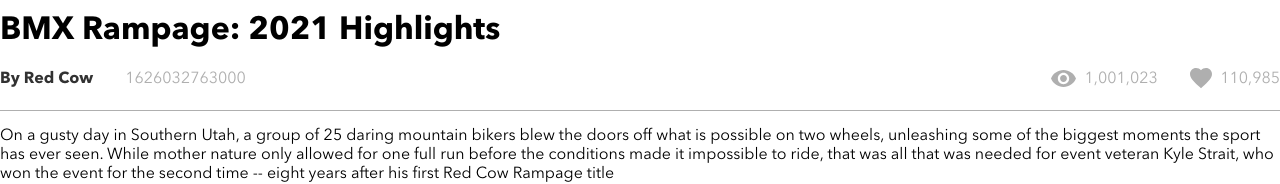
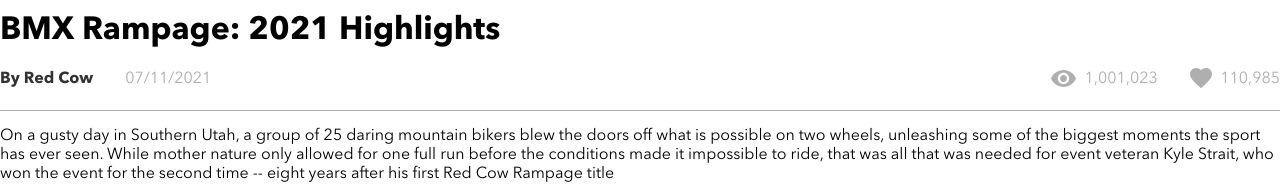
Before and after one commit to QurayshSaif/BrainFlix, a React (Create React App) app: page / in a window 1280 px wide. Shown: the part 499-683 px from the top of the page. Built offline with nearby package versions, Linux system fonts and the light colour scheme.

Commit message:
Converted timestamp to date format

```diff
--- a/src/components/UserComments/UserComments.jsx
+++ b/src/components/UserComments/UserComments.jsx
@@ -1,6 +1,16 @@
 import "./UserComments.scss";
 
 export default function UserComments({ commentsList }) {
+  function formatDate(timestamp) {
+    const date = new Date(timestamp);
+    const month = date.getMonth() + 1;
+    const day = date.getDate();
+    const year = date.getFullYear();
+    const formattedMonth = month < 10 ? `0${month}` : month;
+    const formattedDay = day < 10 ? `0${day}` : day;
+    const formattedDate = `${formattedMonth}/${formattedDay}/${year}`;
+    return formattedDate;
+  }
   return (
     <section className="comments">
       {commentsList.map((comment) => (
@@ -11,7 +21,9 @@
           <div className="comments__main-container">
             <div className="comments__secondary-container">
               <h4 className="comments__name">{comment.name}</h4>
-              <span className="comments__date">{comment.timestamp}</span>
+              <span className="comments__date">
+                {formatDate(comment.timestamp)}
+              </span>
             </div>
             <div className="comments__third-container">
               <p className="comments__text">{comment.comment}</p>
--- a/src/components/VideoDetails/VideoDetails.jsx
+++ b/src/components/VideoDetails/VideoDetails.jsx
@@ -10,6 +10,17 @@
   likes,
   description,
 }) {
+  // function that converts Unix timestamp to MM/DD/YYYY format
+  function formatDate(timestamp) {
+    const date = new Date(timestamp);
+    const month = date.getMonth() + 1;
+    const day = date.getDate();
+    const year = date.getFullYear();
+    const formattedMonth = month < 10 ? `0${month}` : month;
+    const formattedDay = day < 10 ? `0${day}` : day;
+    const formattedDate = `${formattedMonth}/${formattedDay}/${year}`;
+    return formattedDate;
+  }
   return (
     <section className="video-details">
       <h1 className="video-details__title">{title}</h1>
@@ -18,7 +29,7 @@
           <span className="video-details__text video-details__text--subtitle">
             By {channel}
           </span>
-          <span className="video-details__text">{timestamp}</span>
+          <span className="video-details__text">{formatDate(timestamp)}</span>
         </div>
         <div className="video-details__info-container">
           <div className="video-details__icon-container video-details__icon-container--view">
```
